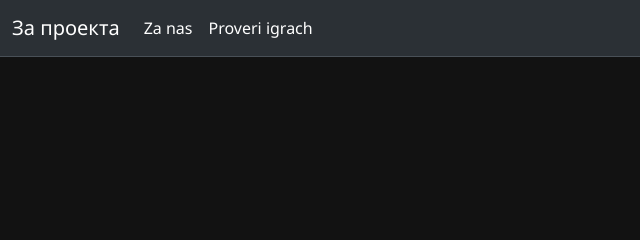
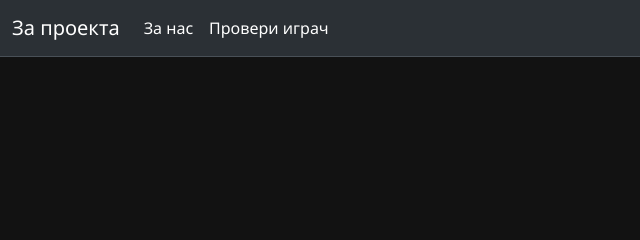
Before and after one commit to Beeemer/FinalProject, a plain HTML site: page AboutUs.html in a window 1280 px wide. Shown: the top 240 px of the page, 0-640 px from the left. Drawn offline with nearby package versions, Linux system fonts and the light colour scheme.

Commit message:
small typos

```diff
--- a/AboutUs.html
+++ b/AboutUs.html
@@ -18,10 +18,10 @@
             <div class="navbar-nav">
                 <ul class="nav justify-content-center">
                     <li class="nav-item">
-                        <a class="nav-link active" aria-current="page" href="AboutUs.html">Za nas</a>
+                        <a class="nav-link active" aria-current="page" href="AboutUs.html">За нас</a>
                     </li>
                     <li class="nav-item">
-                        <a class="nav-link active" href="#">Proveri igrach</a>
+                        <a class="nav-link active" href="#">Провери играч</a>
                     </li>
                 </ul>
             </div>
```
Also changed, not shown: Contacts.html (+2 -2 lines), HomePage.html (+2 -2 lines), MainPage.html (+2 -2 lines), index.html (+2 -2 lines).
